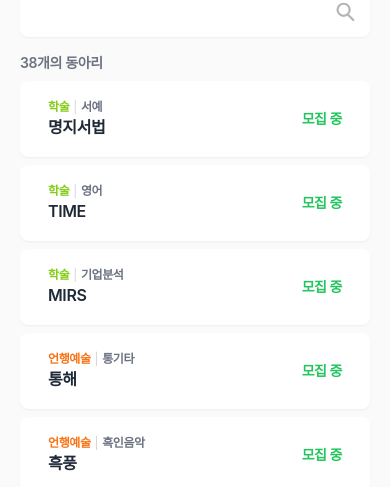
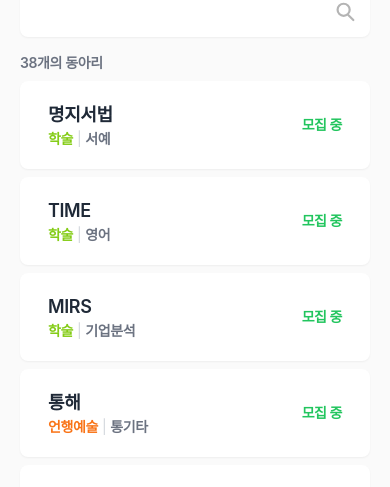
Before and after one commit to k-kbk/Myongji-Club-FE, a Next.js app: page / in a window 390 px wide. Shown: the part 337-824 px from the top of the page. Built offline with nearby package versions, Linux system fonts and the light colour scheme; a web font is replaced by a local one.

Commit message:
design: 기타 디자인 수정

```diff
--- a/src/components/home/Club.tsx
+++ b/src/components/home/Club.tsx
@@ -26,21 +26,21 @@ export default function Club({ id, name, tag, category }: ClubProps) {
     >
       <Link
         href={`/club/${id}`}
-        className="flex w-full flex-row items-center justify-between px-7 py-[1.125rem] text-center sm:flex-col-reverse sm:justify-center sm:py-8"
+        className="flex w-full flex-row items-center justify-between px-7 py-5 text-center sm:flex-col-reverse sm:justify-center sm:py-8"
       >
         <div className="flex flex-col items-start">
+          <div className="mr-3 text-lg font-semibold sm:text-xl">{name}</div>
           <div className="flex items-center">
             <span
-              className={`text-xs font-semibold md:text-sm ${deptCaption[category]}`}
+              className={`text-sm font-semibold md:text-sm ${deptCaption[category]}`}
             >
               {category}
             </span>
-            <span className="mx-1 text-xs text-gray-300">|</span>
-            <span className="text-xs font-semibold text-gray-500 md:text-sm">
+            <span className="mx-1 text-sm text-gray-300">|</span>
+            <span className="text-sm font-semibold text-gray-500 md:text-sm">
               {tag}
             </span>
           </div>
-          <div className="mr-3 text-base font-semibold sm:text-xl">{name}</div>
         </div>
         <div className="text-sm font-bold text-green-500">모집 중</div>
       </Link>
```
